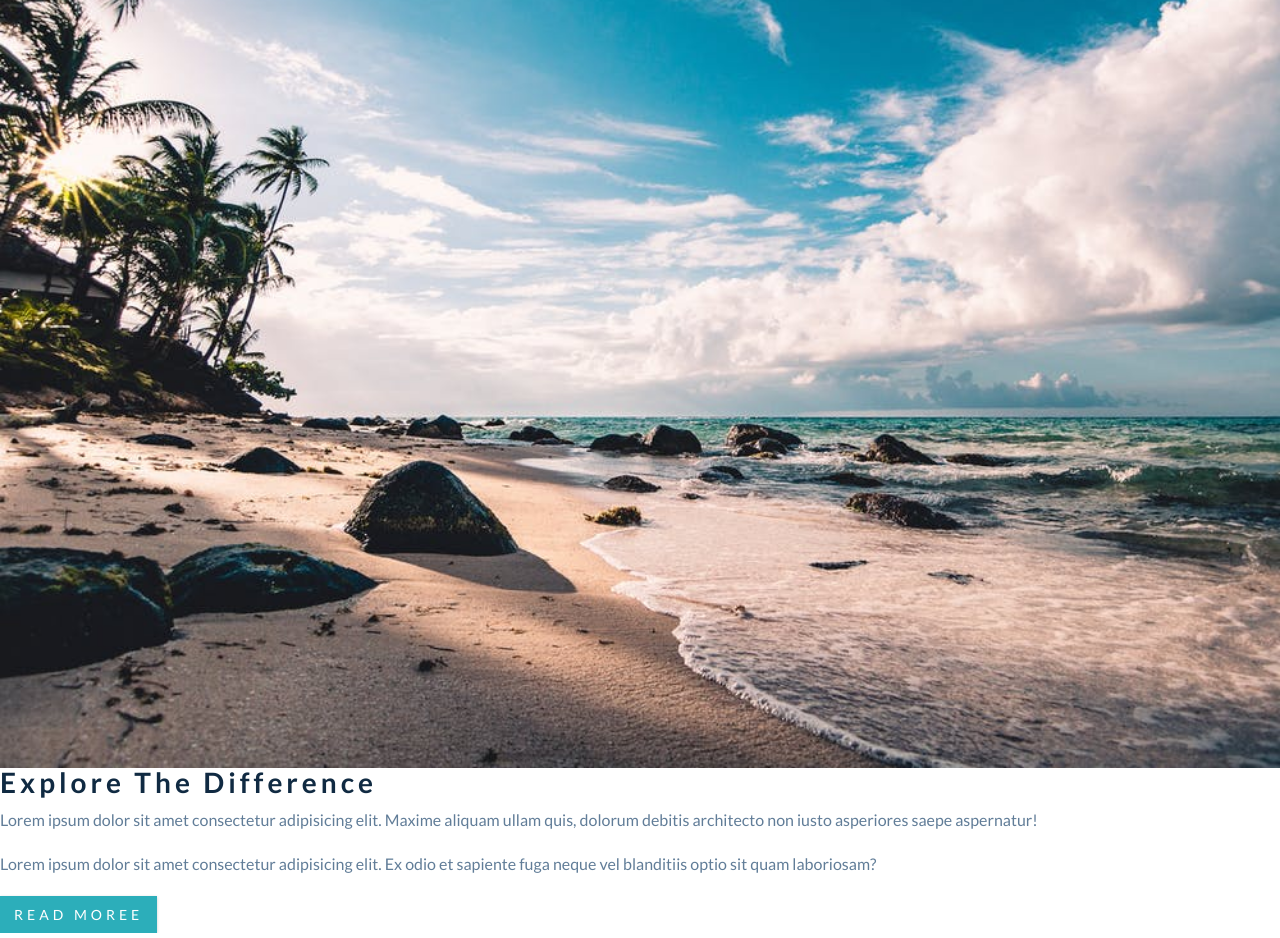
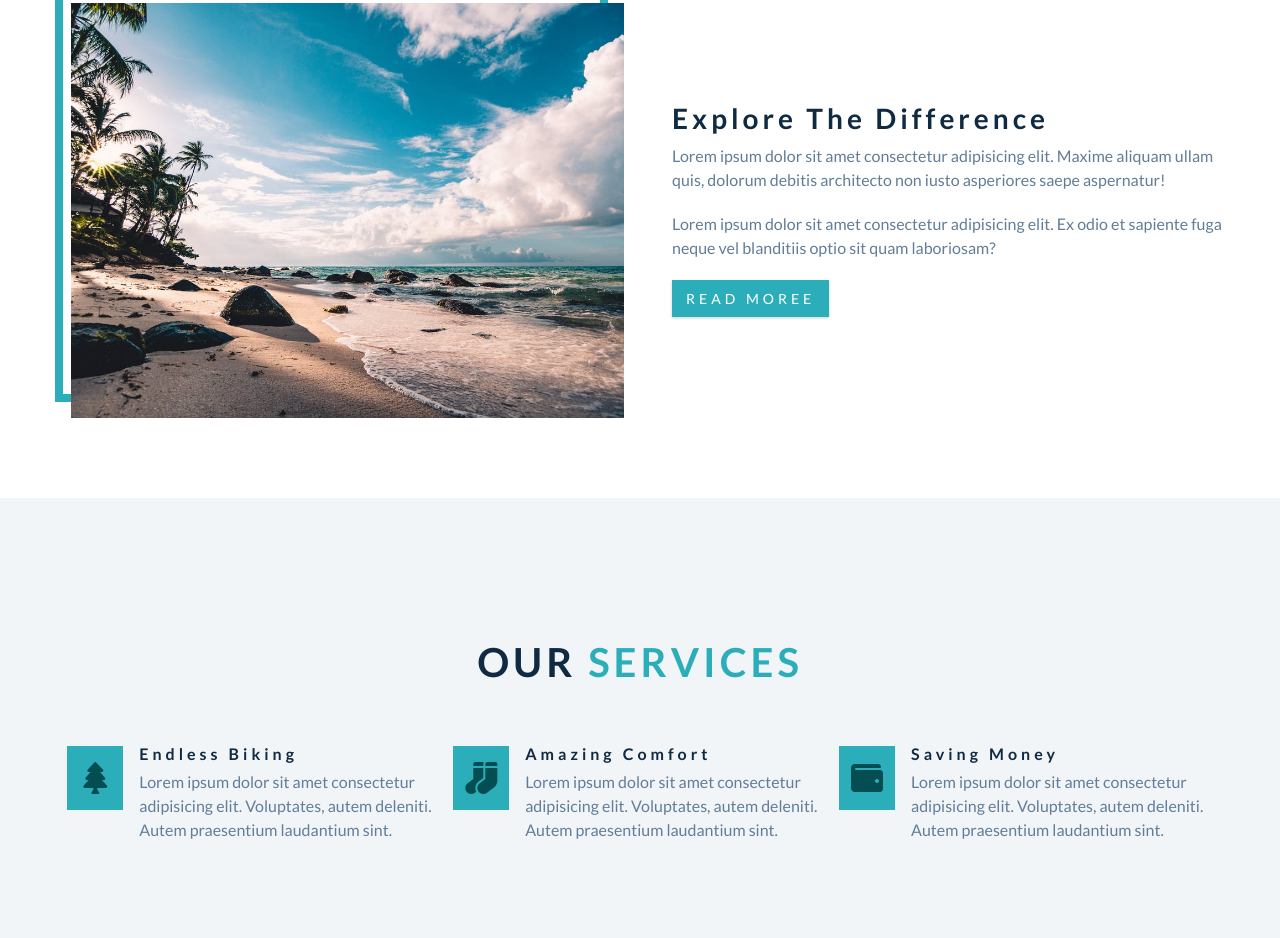
Before and after one commit to ca-ct-us/backroads-project, a plain HTML site: page index.html in a window 1280 px wide. Shown: the part 1045-1983 px from the top of the page. Drawn offline with Linux system fonts and the light colour scheme.

Commit message:
services done

```diff
--- a/css/styles.css
+++ b/css/styles.css
@@ -146,7 +146,29 @@ p {
   color: var(--clr-primary-1);
   background: var(--clr-primary-8);
 }
-
+.section{
+  padding: 5rem 0;
+}
+.section-title{
+  text-align: center;
+  margin: 4rem;
+}
+.section-title h2{
+  text-transform: uppercase;
+}
+.section-title span{
+  color: var(--clr-primary-5);
+}
+.section-center{
+  width: 90vw;
+  margin: 0 auto;
+  max-width: 1170px;
+}
+@media screen and (min-width: 992px){
+  .section-center{
+    width: 95vw;
+  }
+}
 /*
 ===============
 Navbar
@@ -210,13 +232,97 @@ About
 /* section add to globals */
 /* title add to globals */
 /* section center add to globals */
-
+.about-img, .about-info{
+  margin-bottom: 2rem;
+}
+@media screen and (min-width: 992px){
+  .about-center{
+    display: flex;
+    justify-content: space-between;
+    flex-wrap: wrap;
+  }
+  .about-img, .about-info{
+    flex: 0 0 calc(50% - 2rem);
+    margin-bottom: 0;
+    align-self: center;
+  }
+}
+@media screen and (min-width: 1170px){
+  .about-img::before{
+    content: "";
+    position: absolute;
+    border: 0.5rem solid var(--clr-primary-5);
+    width: 100%;
+    height: 100%;
+    box-sizing: border-box;
+    top: -1rem;
+    left: -1rem;
+  }
+  .about-img{
+    position: relative;
+    margin-left: 1rem;
+  }
+  .about-photo{
+    position: relative;
+  }
+}
 /*
 ===============
 Services
 ===============
 */
+.services{
+  background: var(--clr-grey-10);
 
+}
+.service{
+  text-align: center;
+  margin-bottom: 3rem;
+}
+.service-icon{
+  background: var(--clr-primary-5);
+  color: var(--clr-primary-1);
+  padding: 0.5rem;
+  display: inline-block;
+  font-size: 2rem;
+  margin-bottom: 1.5rem;
+}
+.service-text{
+  max-width: 20rem;
+  margin: 0 auto;
+
+}
+@media screen and (min-width: 576px){
+  .services-center{
+    display: flex;
+    justify-content: space-evenly;
+    flex-wrap: wrap;
+  }
+  .service{
+    flex: 0 0 calc(50% - 1rem);
+    margin-bottom: 1rem;
+  }
+}
+@media screen and (min-width: 992px){
+  .service{
+    flex: 0 0 calc(33.3% - 1rem);
+  }
+}
+@media screen and (min-width: 1170px){
+  .service{
+    display: flex;
+    text-align: left;
+  }
+  .service-icon{
+    align-self: flex-start;
+  }
+  .service-info{
+    padding-left: 1rem;
+  }
+  .service-title{
+    margin-bottom: 0.5rem;
+  }
+}
 /*
 ===============
 Featured Tours
--- a/index.html
+++ b/index.html
@@ -35,11 +35,11 @@
 
     <!-- about section -->
     <section class="section" id="about">
-      <!-- title -->
+      <!-- section title -->
       <div class="section-title">
         <h2>about <span>us</span></h2>
       </div>
-      <!-- end od title -->
+      <!-- end od section title -->
       <div class="section-center about-center">
         <!-- about img wrapper -->
         <article class="about-img">
@@ -57,6 +57,48 @@
     <!-- end of about section -->
 
     <!-- services -->
+    <section class="section services" id="services">
+      <!-- section title -->
+      <div class="section-title">
+        <h2>our <span>services</span></h2>
+      </div>
+      <!-- end od section title -->
+      <div class="section-center services-center">
+        <!-- single service 1-->
+        <article class="service">
+          <span class="service-icon">
+            <i class="fas fa-tree fa-fw"></i>
+          </span>
+          <div class="service-info">
+            <h4 class="service-title">endless biking</h4>
+            <p class="service-text">Lorem ipsum dolor sit amet consectetur adipisicing elit. Voluptates, autem deleniti. Autem praesentium laudantium sint.</p>
+          </div>
+        </article>
+        <!-- end of single service -->
+        <!-- single service 2-->
+        <article class="service">
+          <span class="service-icon">
+            <i class="fas fa-socks fa-fw"></i>
+          </span>
+          <div class="service-info">
+            <h4 class="service-title">amazing comfort</h4>
+            <p class="service-text">Lorem ipsum dolor sit amet consectetur adipisicing elit. Voluptates, autem deleniti. Autem praesentium laudantium sint.</p>
+          </div>
+        </article>
+        <!-- end of single service -->
+        <!-- single service 3-->
+        <article class="service">
+          <span class="service-icon">
+            <i class="fas fa-wallet fa-fw"></i>
+          </span>
+          <div class="service-info">
+            <h4 class="service-title">saving money</h4>
+            <p class="service-text">Lorem ipsum dolor sit amet consectetur adipisicing elit. Voluptates, autem deleniti. Autem praesentium laudantium sint.</p>
+          </div>
+        </article>
+        <!-- end of single service -->
+      </div>
+    </section>
     <!--end services -->
 
     <!-- featured tours -->
```
